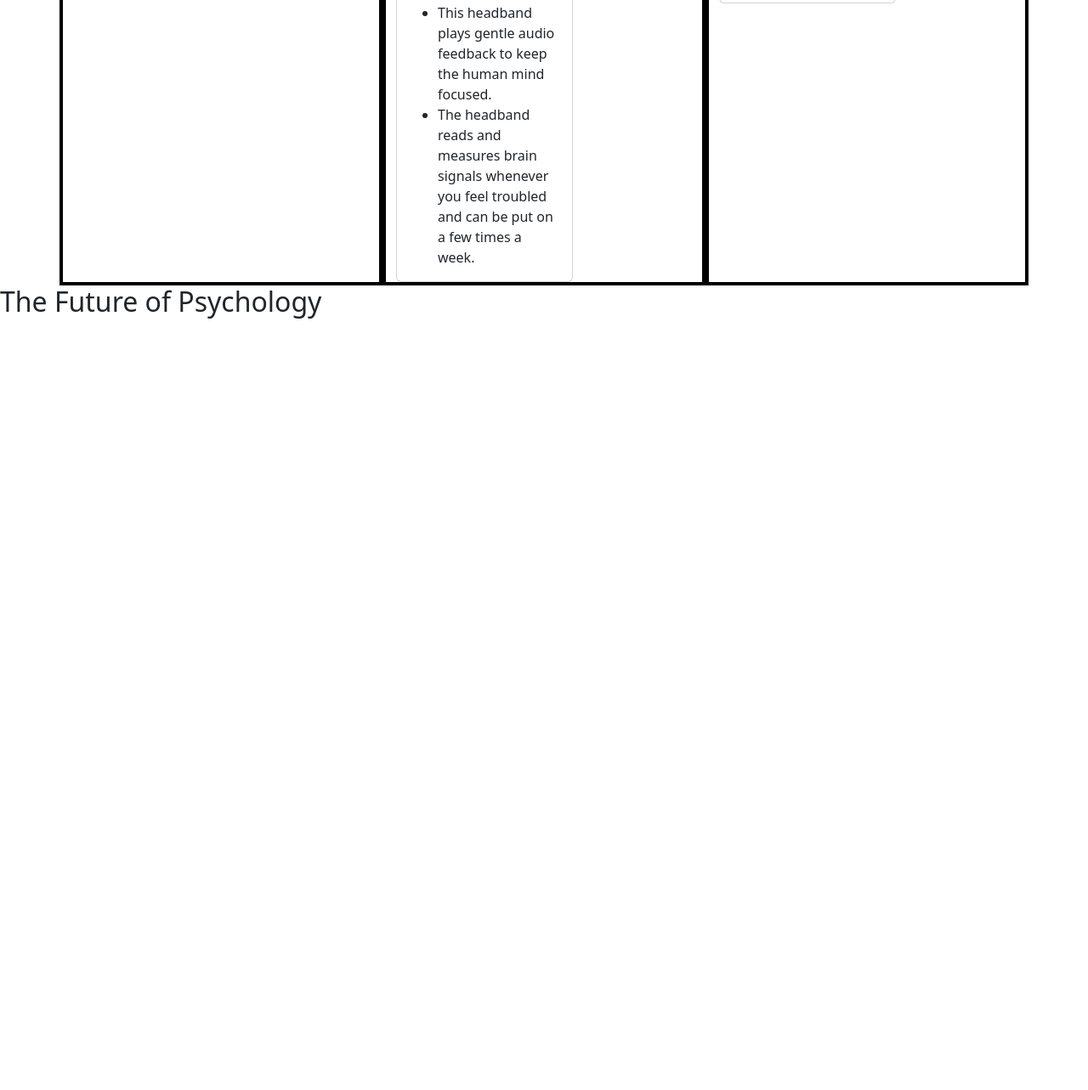
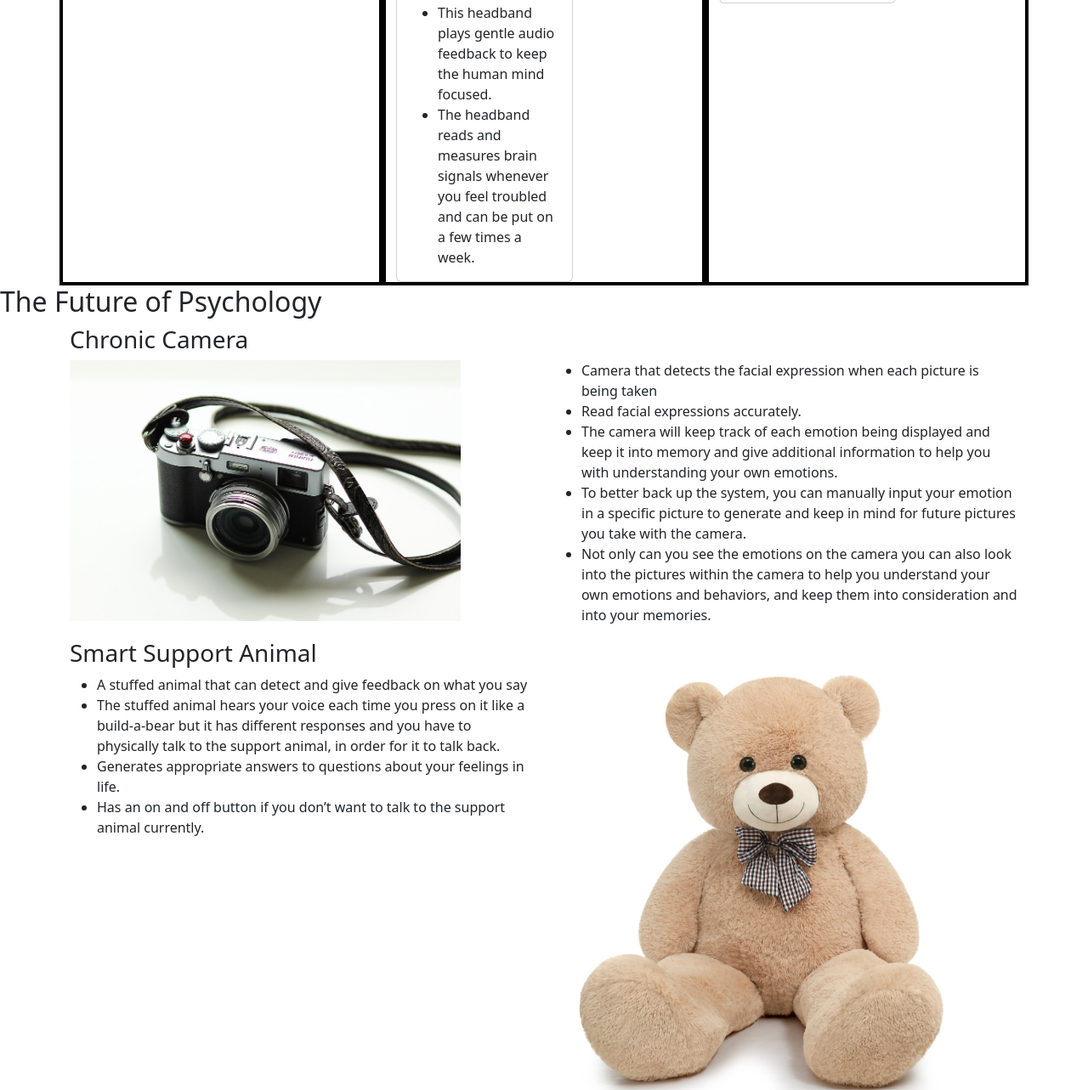
Before and after one commit to cammiw4628/sep10-freedom-project, a plain HTML site: page index.html in a window 1280 px wide. Shown: the part 1434-2717 px from the top of the page at 85% size. Before the commit the page ends 1817 px from the top, so only its background shows below. Drawn offline with nearby package versions, Linux system fonts and the light colour scheme.

Commit message:
add carousel and other

```diff
--- a/index.html
+++ b/index.html
@@ -48,12 +48,12 @@
           <h1>Psychology</h1>
           <h2>Quote</h2>
 
+          <div id="section2">
+            <h2 class="intro">Introduction</h2>
+          </div>
           <div class="container-fluid">
             <div class="container">
               <div class="row">
-                <div id="section2">
-                <h2 class="intro">Introduction</h2>
-                </div>
                 <div class="col-md-6">
                   <ul class="list-group">
                     <li class="list-group-item">Psychology is the study of the human mind and its functions, the way of thinking for humans.</li>
@@ -63,18 +63,18 @@
                   </ul>
                   </div>
                   <div class="col-md-6">
-                    <img class="psychology" src="psychology.png" alt="brain">
+                    <img class="photo" src="psychology.png" alt="brain">
                   </div>
               </div>
             </div>
           </div>
 
+          <div id="section3">
+            <h2>Software and Hardware</h2>
+          </div>
           <div class="container-fluid">
             <div class="container">
               <div class="row">
-                <div id="section3">
-                  <h2>Software and Hardware</h2>
-                </div>
                 <div class="col-md-4 chart">
                   <h3>Low Frequency</h3>
                 <div class="card" style="width: 13rem;">
@@ -138,6 +138,66 @@
             <h2>The Future of Psychology</h2>
           </div>
 
+      <div class="container-fluid">
+        <div class="container">
+          <div class="row">
+            <h3>Chronic Camera</h3>
+              <div class="col-md-6">
+                <img class="photo" src="camera.png" alt="camera">
+              </div>
+              <div class="col-md-6">
+                <ul>
+                  <li>Camera that detects the facial expression when each picture is being taken</li>
+                  <li>Read facial expressions accurately.</li>
+                  <li>The camera will keep track of each emotion being displayed and keep it into memory and give additional information to help you with understanding your own emotions.</li>
+                  <li>To better back up the system, you can manually input your emotion in a specific picture to generate and keep in mind for future pictures you take with the camera.</li>
+                  <li>Not only can you see the emotions on the camera you can also look into the pictures within the camera to help you understand your own emotions and behaviors, and keep them into consideration and into your memories.</li>
+                </ul>
+              </div>
+          </div>
+        </div>
+      </div>
+
+
+      <div class="container-fluid">
+        <div class="container">
+          <div class="row">
+            <h3>Smart Support Animal</h3>
+            <div class="col-md-6">
+              <ul>
+                <li>A stuffed animal that can detect and give feedback on what you say</li>
+                <li>The stuffed animal hears your voice each time you press on it like a build-a-bear but it has different responses and you have to physically talk to the support animal, in order for it to talk back.</li>
+                <li>Generates appropriate answers to questions about your feelings in life.</li>
+                <li>Has an on and off button if you don’t want to talk to the support animal currently.</li>
+              </ul>
+            </div>
+            <div class="col-md-6 fix">
+              <div id="carouselExample" class="carousel slide">
+                <div class="carousel-inner">
+                  <div class="carousel-item active">
+                    <img src="bear.png" class="d-block w-100" alt="bear">
+                  </div>
+                  <div class="carousel-item">
+                    <img src="bunny.png" class="d-block w-100" alt="bunny">
+                  </div>
+                  <div class="carousel-item">
+                    <img src="cat.png" class="d-block w-100" alt="cat">
+                  </div>
+                </div>
+                <button class="carousel-control-prev" type="button" data-bs-target="#carouselExample" data-bs-slide="prev">
+                  <span class="carousel-control-prev-icon" aria-hidden="true"></span>
+                  <span class="visually-hidden">Previous</span>
+                </button>
+                <button class="carousel-control-next" type="button" data-bs-target="#carouselExample" data-bs-slide="next">
+                  <span class="carousel-control-next-icon" aria-hidden="true"></span>
+                  <span class="visually-hidden">Next</span>
+                </button>
+              </div>
+            </div>
+          </div>
+        </div>
+      </div>
+
 
         <script src="https://cdn.jsdelivr.net/npm/bootstrap@5.3.0-alpha1/dist/js/bootstrap.bundle.min.js"></script>
         <!-- <script src="script.js"></script> -->
--- a/style.css
+++ b/style.css
@@ -11,8 +11,8 @@
     border: 1px solid black;
 }
 
-.psychology {
-    width: 450px;
+.photo {
+    width: 460px;
 }
 
 .chart {
@@ -22,3 +22,7 @@
 .center {
     text-align: center;
 }
+
+.fix {
+    width: 45%;
+}
```
Also changed, not shown: bear.png (added), bunny.png (added), camera.png (added), cat.png (added).
